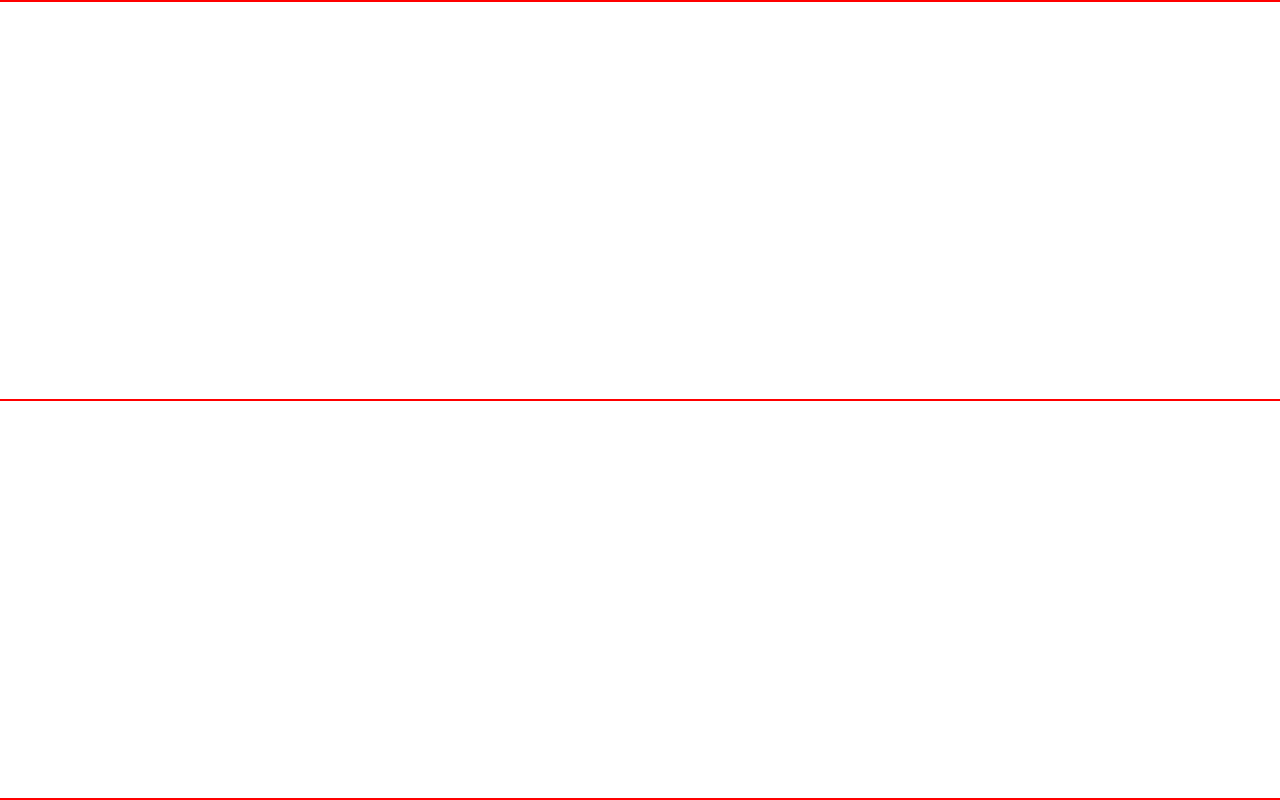
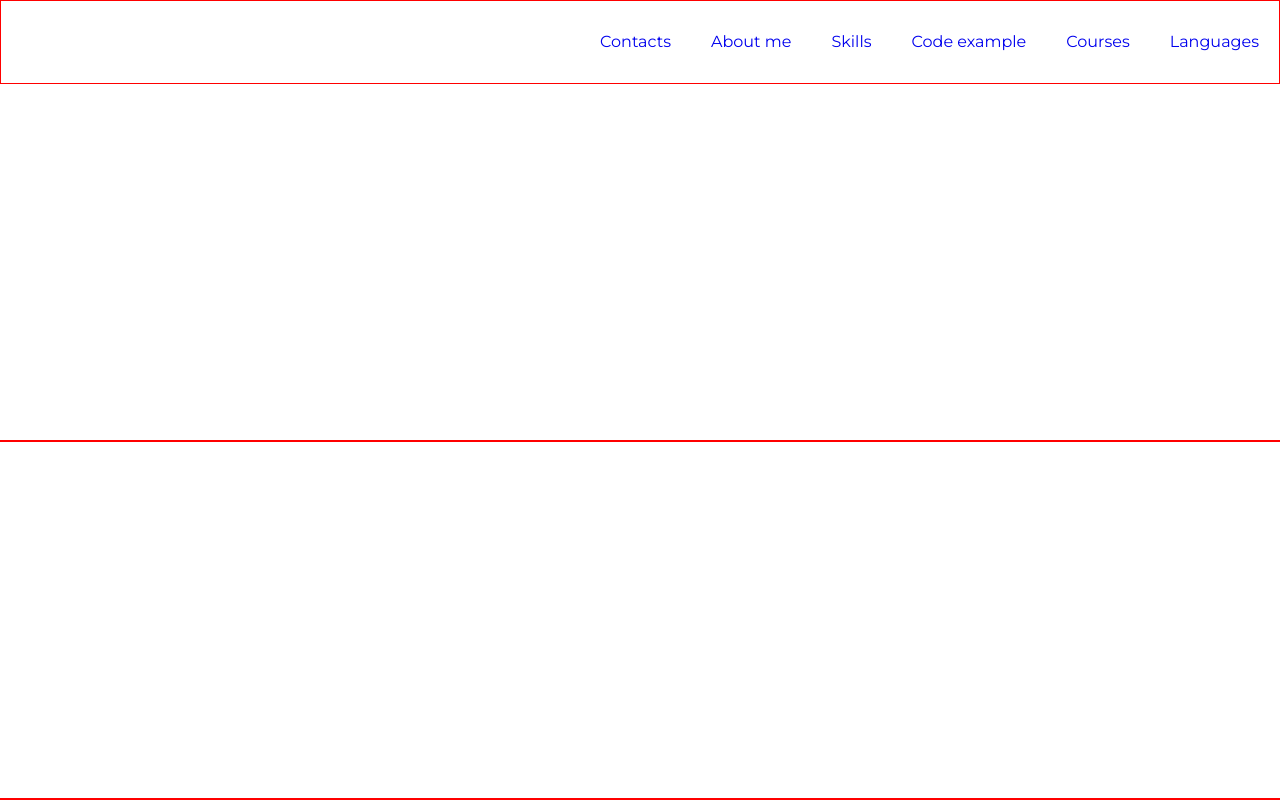
Before and after one commit to Victoria-Yeremenko/rsschool-cv, a plain HTML site: page index.html in a window 1280 px wide. Drawn offline with Linux system fonts and the light colour scheme.

Commit message:
feat: add navigation

```diff
--- a/index.html
+++ b/index.html
@@ -1,5 +1,5 @@
 <!DOCTYPE html>
-<html lang="en">
+<html class='page' lang="en">
 
 <head>
   <meta charset="UTF-8">
@@ -15,11 +15,24 @@
 <body class='page-body'>
 
   <header class="header">
-    <div class="container"></div>
+    <div class="container">
+      <nav class="nav">
+        <ul class="nav-list">
+          <li class="nav-item"><a href="#contacts" class="nav-link">Contacts</a></li>
+          <li class="nav-item"><a href="#about-me" class="nav-link">About me</a></li>
+          <li class="nav-item"><a href="#skills" class="nav-link">Skills</a></li>
+          <li class="nav-item"><a href="#code-example" class="nav-link">Code example</a></li>
+          <li class="nav-item"><a href="#courses" class="nav-link">Courses</a></li>
+          <li class="nav-item"><a href="#languages" class="nav-link">Languages</a></li>
+        </ul>
+      </nav>
+    </div>
   </header>
 
   <main class="main">
-    <div class="container"></div>
+    <div class="container">
+
+    </div>
   </main>
 
   <footer class="footer">
--- a/style.css
+++ b/style.css
@@ -1,5 +1,9 @@
 * {
   box-sizing: border-box;
+}
+
+.page {
+  scroll-behavior: smooth;
 }
 
 .page-body {
@@ -21,14 +25,38 @@
   margin: 0 auto;
 }
 
+/* HEADER */
 .header {
   border: 1px solid red;
 }
 
+.nav-list {
+  display: flex;
+  justify-content: flex-end;
+  align-items: center;
+
+  list-style: none;
+}
+
+.nav-link {
+  padding: 0 20px;
+  line-height: 50px;
+
+  text-decoration: none;
+
+  transition: 0.3s;
+}
+
+.nav-link:hover {
+  text-decoration: underline;
+}
+
+/* MAIN */
 .main {
   border: 1px solid red;
 }
 
+/* FOOTER */
 .footer {
   border: 1px solid red;
 }
```
